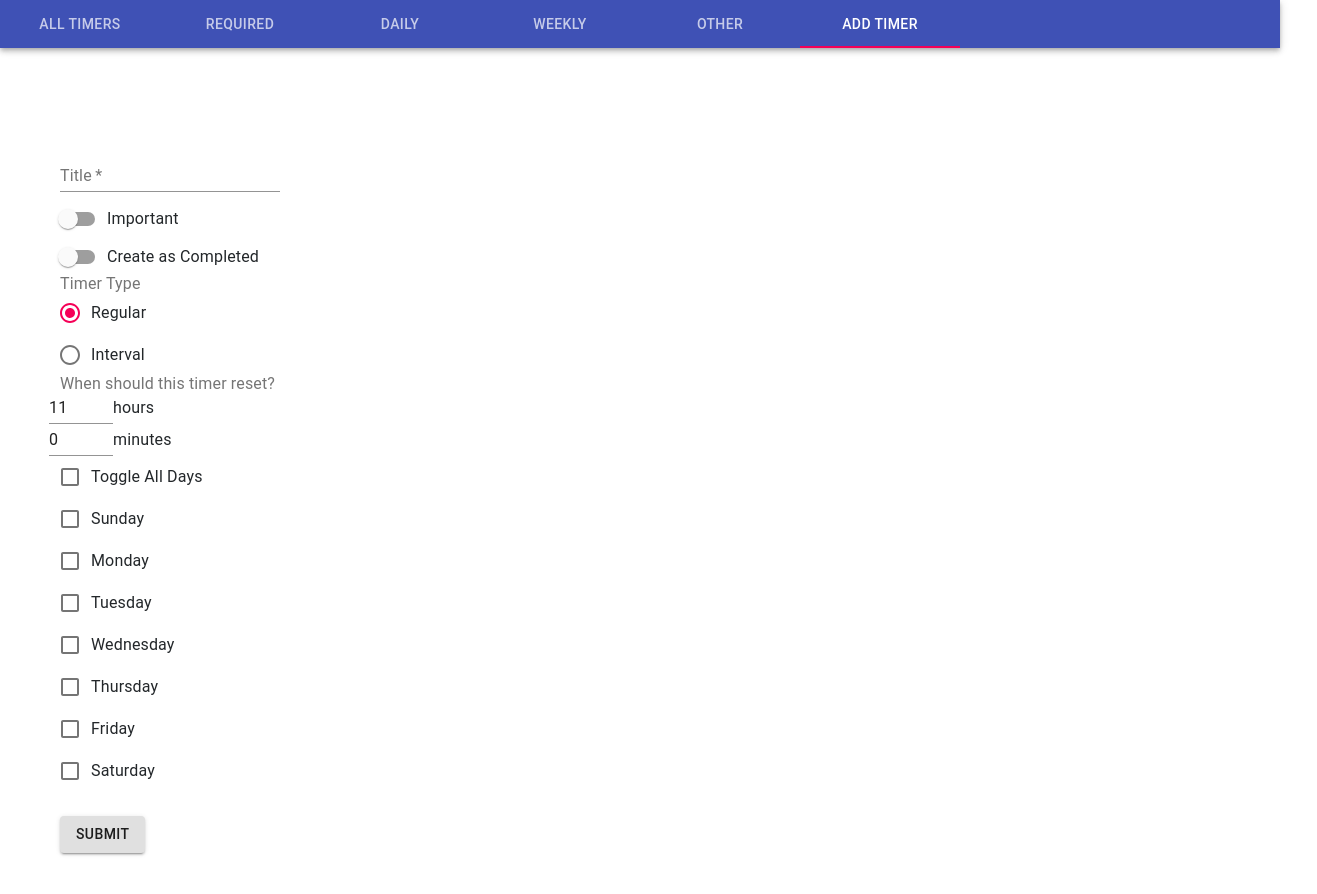
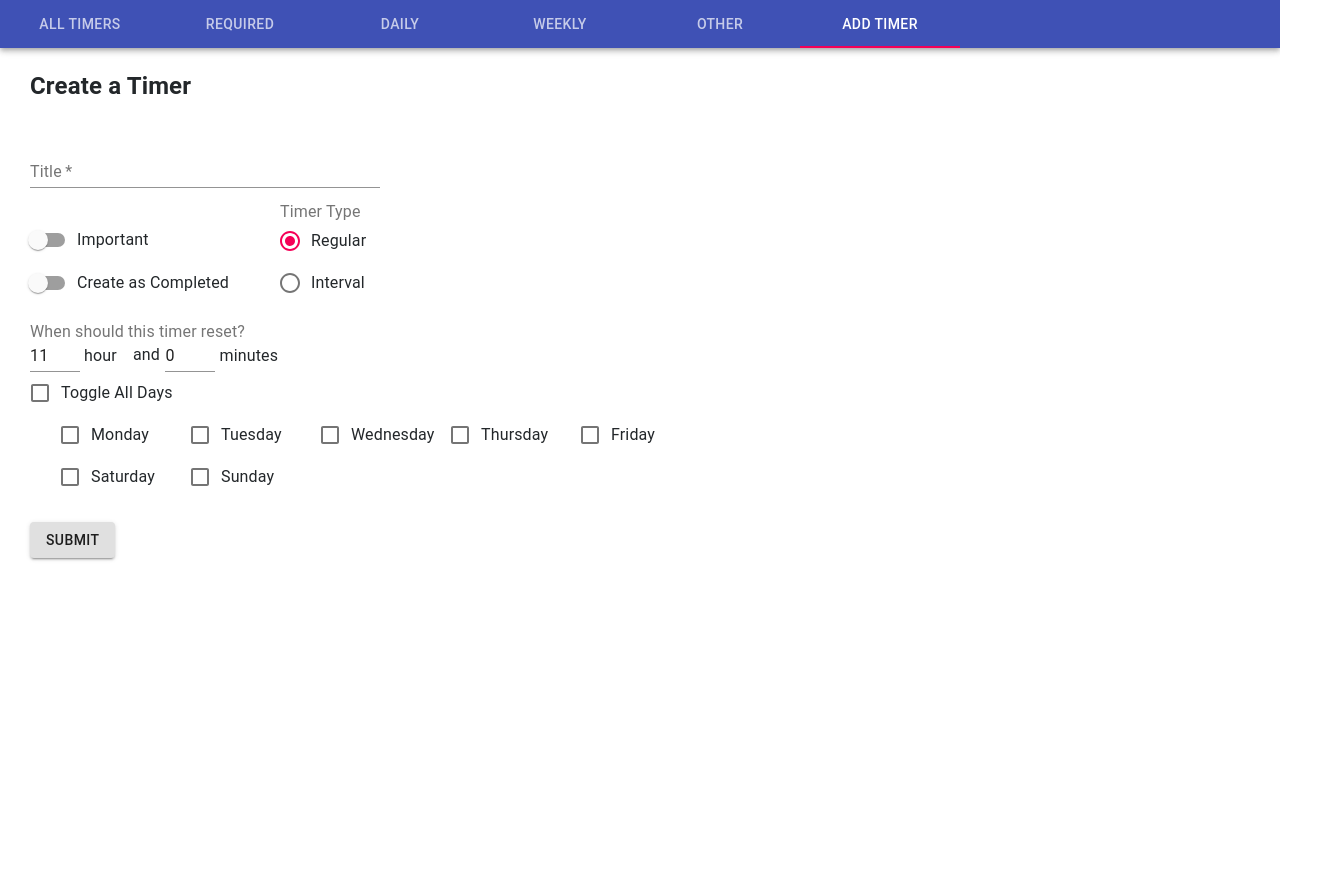
Before and after one commit to ceg9498/todo-timers, a React (Create React App) app: page / in a window 1280 px wide. Both pictures are taken after a click on the tab "ADD TIMER". Shown: the top 894 px of the page, 1317 px wide, since content can reach past the window. After the commit the page ends 800 px from the top, so only its background shows below. Built offline with nearby package versions, Linux system fonts and the light colour scheme.

Commit message:
Add Timer is now a Grid.

```diff
--- a/src/App.scss
+++ b/src/App.scss
@@ -13,15 +13,48 @@ body {
 }
 
 section {
-  min-height: 100vh;
-  width: 99%;
-  margin: 0px auto;
-  padding: 30px 10px 10px 10px;
+  margin-top: 50px;
+  padding-left: 30px;
 }
 
-#addTimer {
-  margin: 50px;
-  min-height: auto;
+.basic-info {
+  grid-area: basic-info;
+  display: grid;
+  grid-template:
+    "timer-name timer-name"
+    "important timer-type"
+    "completed timer-type";
+  grid-template-columns: 250px 100px;
+
+  .timer-name-field {
+    margin-bottom: 16px;
+    grid-area: timer-name;
+  }
+  .important-field {
+    margin-top: 15px;
+    grid-area: important;
+  }
+  .completed-field {
+    grid-area: completed;
+  }
+  .timer-type-field {
+    grid-area: timer-type;
+  }
+}
+.specific-info {
+  margin-top: 20px;
+  grid-area: specific-info;
+}
+.time-input {
+  margin-left: 11px;
+}
+.days-input {
+  margin-left: 30px;
+  display: grid;
+  grid-template:
+    ". . . . ."
+    ". . . . .";
+  grid-template-columns: 130px 130px 130px 130px 130px;
 }
 
 fieldset {
@@ -29,7 +62,7 @@ fieldset {
 }
 
 input[type="number"]{
-  width: 4em;
+  width: 50px;
 }
 
 .flex {
--- a/src/component/addForm.tsx
+++ b/src/component/addForm.tsx
@@ -225,22 +225,24 @@ export default class AddForm extends React.Component<any,any>{
   render(){
   return(
     <form autoComplete="off">
+      <h2>Create a Timer</h2>
+      <div className="basic-info">
       <TextField required
         id="timer-name"
         name="title"
         label="Title"
-        className="textField"
+        className="timer-name-field"
         margin="normal"
-        onChange={(e)=>this.handleChange(e,"title")} /><br/>
+        onChange={(e)=>this.handleChange(e,"title")} />
 
       <FormControlLabel control={
         <Switch checked={this.state.required} onChange={(e)=>this.handleChange(e,"required")} />
-      } label="Important" /><br/>
+      } label="Important" className="important-field" />
       <FormControlLabel control={
         <Switch checked={this.state.isCompleted} onChange={(e)=>this.handleChange(e,"isCompleted")} />
-      } label="Create as Completed" /><br/>
+      } label="Create as Completed" className="completed-field" />
 
-      <FormControl component="fieldset" className="temp">
+      <FormControl component="fieldset" className="timer-type-field">
         <FormLabel component="legend">Timer Type</FormLabel>
         <RadioGroup name="timerType" value={this.state.timerType} onChange={(e)=>this.handleChange(e,"timerType")}>
             <FormControlLabel value="regular" control={<Radio />} label="Regular" />
@@ -248,10 +250,13 @@ export default class AddForm extends React.Component<any,any>{
         </RadioGroup>
       </FormControl>
 
+      </div>
+      <div className="specific-info">
       {this.state.timerType === "regular" ?
         <>
           <FormLabel component="legend">When should this timer reset?</FormLabel>
 
+          <div className="time-input">
           <FormControlLabel control={
             <Input required
               id="regular-hour"
@@ -259,8 +264,7 @@ export default class AddForm extends React.Component<any,any>{
               name="hour"
               value={this.state.hour}
               onChange={(e)=>this.handleChange(e,"hour")} />
-          } label="hours" />
-          <br/>
+          } label="&nbsp;hour" />and&nbsp;&nbsp;&nbsp;&nbsp;
           <FormControlLabel control={
             <Input required
               id="regular-minute"
@@ -268,7 +272,8 @@ export default class AddForm extends React.Component<any,any>{
               name="minute"
               value={this.state.minute}
               onChange={(e)=>this.handleChange(e,"minute")} />
-          } label="minutes" /><br/>
+          } label="&nbsp;minutes" />
+          </div>
 
           <FormControlLabel control={this.state.partialDays ?
             <Checkbox
@@ -279,28 +284,30 @@ export default class AddForm extends React.Component<any,any>{
             <Checkbox
               checked={this.state.allDays}
               onChange={(e)=>this.handleChange(e,"allDays")}/>
-          } label="Toggle All Days" /><br/>
-          <FormControlLabel control={
-              <Checkbox checked={this.state.days.sun} onChange={(e)=>this.handleChange(e,"sun")}/>
-          } label="Sunday" /><br/>
-          <FormControlLabel control={
-              <Checkbox checked={this.state.days.mon} onChange={(e)=>this.handleChange(e,"mon")}/>
-          } label="Monday" /><br/>
-          <FormControlLabel control={
-              <Checkbox checked={this.state.days.tue} onChange={(e)=>this.handleChange(e,"tue")}/>
-          } label="Tuesday" /><br/>
-          <FormControlLabel control={
-              <Checkbox checked={this.state.days.wed} onChange={(e)=>this.handleChange(e,"wed")}/>
-          } label="Wednesday" /><br/>
-          <FormControlLabel control={
-              <Checkbox checked={this.state.days.thu} onChange={(e)=>this.handleChange(e,"thu")}/>
-          } label="Thursday" /><br/>
-          <FormControlLabel control={
-              <Checkbox checked={this.state.days.fri} onChange={(e)=>this.handleChange(e,"fri")}/>
-          } label="Friday" /><br/>
-          <FormControlLabel control={
-              <Checkbox checked={this.state.days.sat} onChange={(e)=>this.handleChange(e,"sat")}/>
-          } label="Saturday" /><br/>
+          } label="Toggle All Days" />
+          <div className="days-input">
+            <FormControlLabel control={
+                <Checkbox checked={this.state.days.mon} onChange={(e)=>this.handleChange(e,"mon")}/>
+            } label="Monday" />
+            <FormControlLabel control={
+                <Checkbox checked={this.state.days.tue} onChange={(e)=>this.handleChange(e,"tue")}/>
+            } label="Tuesday" />
+            <FormControlLabel control={
+                <Checkbox checked={this.state.days.wed} onChange={(e)=>this.handleChange(e,"wed")}/>
+            } label="Wednesday" />
+            <FormControlLabel control={
+                <Checkbox checked={this.state.days.thu} onChange={(e)=>this.handleChange(e,"thu")}/>
+            } label="Thursday" />
+            <FormControlLabel control={
+                <Checkbox checked={this.state.days.fri} onChange={(e)=>this.handleChange(e,"fri")}/>
+            } label="Friday" />
+            <FormControlLabel control={
+                <Checkbox checked={this.state.days.sat} onChange={(e)=>this.handleChange(e,"sat")}/>
+            } label="Saturday" />
+            <FormControlLabel control={
+                <Checkbox checked={this.state.days.sun} onChange={(e)=>this.handleChange(e,"sun")}/>
+            } label="Sunday" />
+          </div>
       </>
       :
       <>
@@ -311,7 +318,7 @@ export default class AddForm extends React.Component<any,any>{
             type="number"
             name="unitValue"
             value={this.state.unitValue}
-            onChange={(e)=>this.handleChange(e,"unitValue")} />
+            onChange={(e)=>this.handleChange(e,"unitValue")} className="time-input" />
         } label={this.state.unitType} />
 
         <InputLabel htmlFor="unitType">Time Period</InputLabel>
@@ -330,6 +337,7 @@ export default class AddForm extends React.Component<any,any>{
         </Select>
       </>
       }
+      </div>
       <br/>
       <Button variant="contained" onClick={this.handleSubmit}>
         Submit
```
